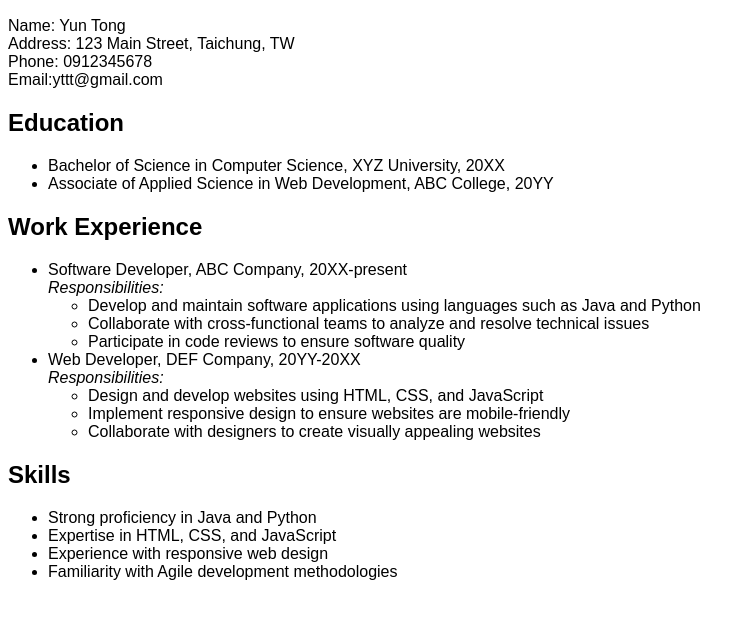
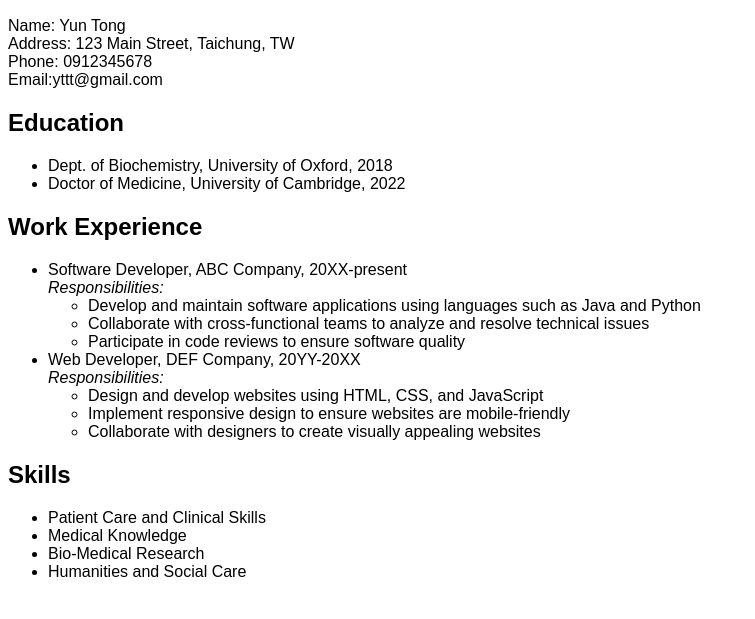
Before and after one commit to Yuntonggg/yttt, a plain HTML site: page index.html in a window 1280 px wide. Shown: the part 111-730 px from the top of the page, without its empty margins (0-755 px from the left). Drawn offline with Linux system fonts and the light colour scheme.

Commit message:
Update index.html

```diff
--- a/index.html
+++ b/index.html
@@ -30,10 +30,10 @@
     <h2>Education</h2>
     <ul>
       <li>
-        Bachelor of Science in Computer Science, XYZ University, 20XX
+        Dept. of Biochemistry, University of Oxford, 2018
       </li>
       <li>
-        Associate of Applied Science in Web Development, ABC College, 20YY
+        Doctor of Medicine, University of Cambridge, 2022
       </li>
     </ul>
   </div>
@@ -63,10 +63,10 @@
   <div class="section">
     <h2>Skills</h2>
     <ul>
-      <li>Strong proficiency in Java and Python</li>
-      <li>Expertise in HTML, CSS, and JavaScript</li>
-      <li>Experience with responsive web design</li>
-      <li>Familiarity with Agile development methodologies</li>
+      <li>Patient Care and Clinical Skills</li>
+      <li>Medical Knowledge</li>
+      <li>Bio-Medical Research</li>
+      <li>Humanities and Social Care</li>
     </ul>
   </div>
 </body>
```
